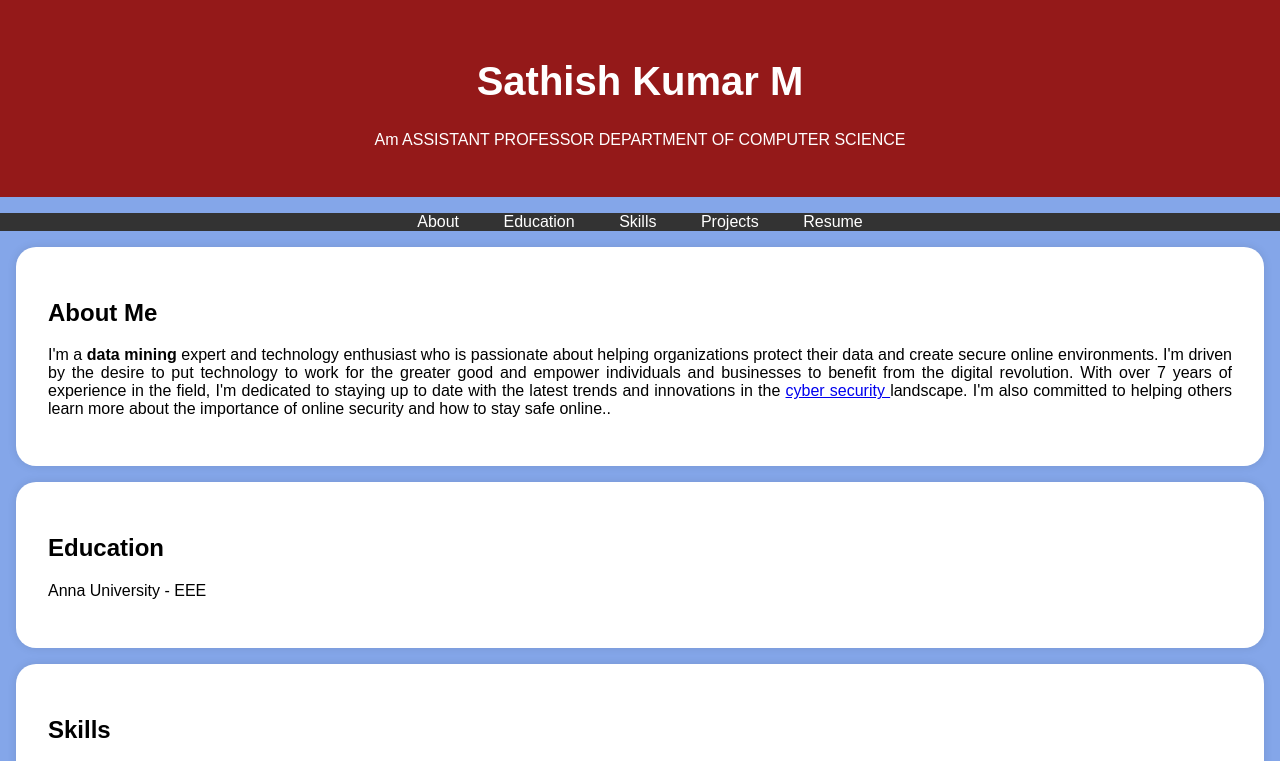
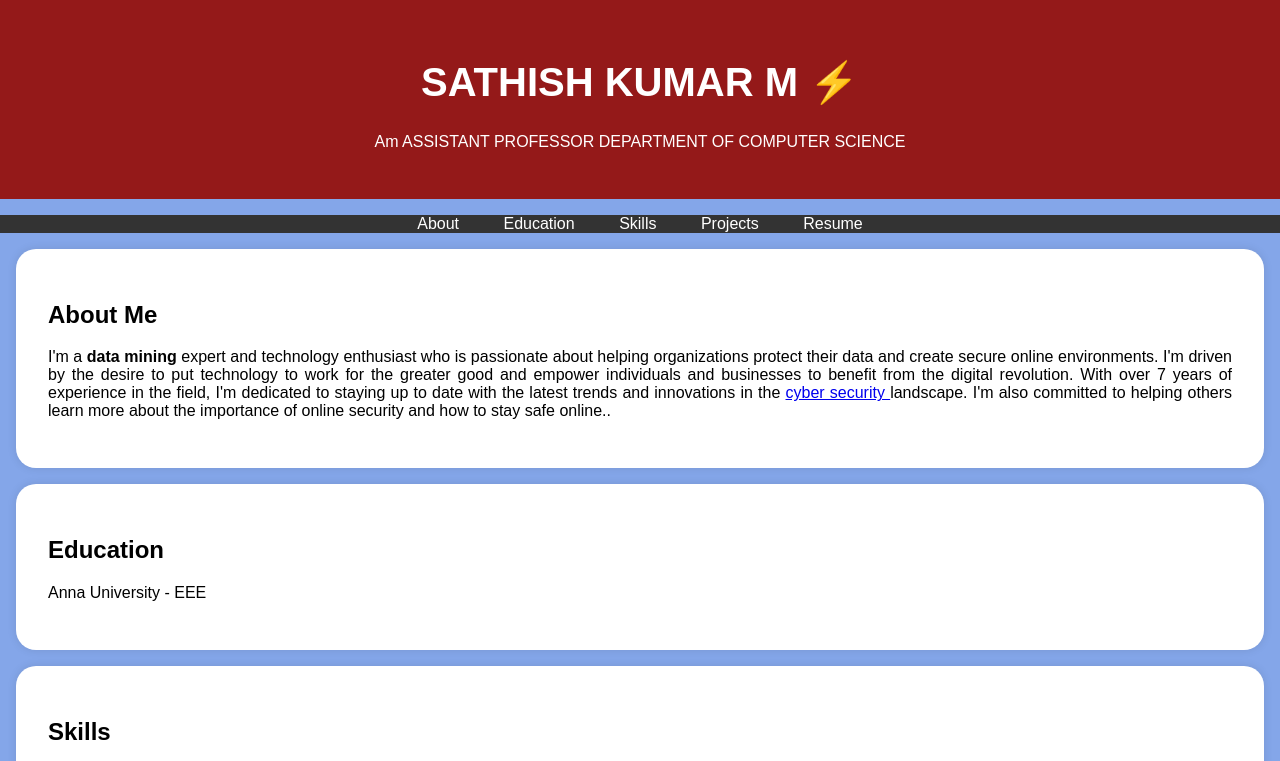
Before and after one commit to Sathish0925/Digital-portfolio, a plain HTML site: page index.html in a window 1280 px wide. Shown: the top 761 px of the page. Drawn offline with Linux system fonts and the light colour scheme.

Commit message:
Update index.html

```diff
--- a/index.html
+++ b/index.html
@@ -96,7 +96,7 @@
         <div class="header-content">
             <!-- anzo10ghgfi00blc2uqo.jpeg-->
 
-            <h1>Sathish Kumar M</h1>
+            <h1>SATHISH KUMAR M ⚡</h1>
             <p>Am ASSISTANT PROFESSOR DEPARTMENT OF COMPUTER SCIENCE</p>
         </div>
     </header>
```
